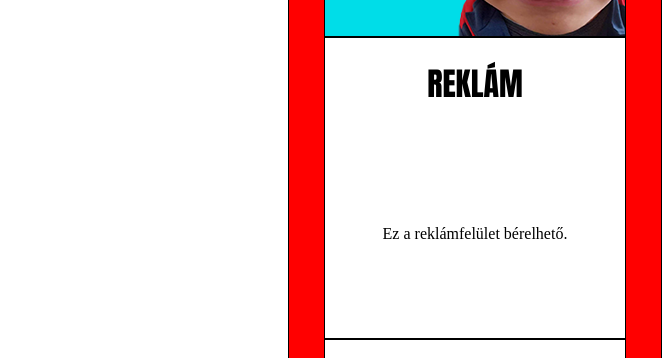
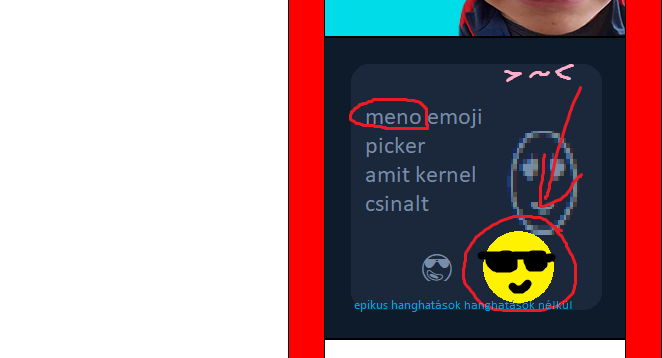
Before and after one commit to kecskeszsoltistvan/Kreativ-Feladat, a plain HTML site: page index.html in a window 1280 px wide. Shown: the part 456-814 px from the top of the page, 618-1280 px from the left. Drawn offline with Linux system fonts and the light colour scheme.

Commit message:
Új hirdetés

```diff
--- a/index.html
+++ b/index.html
@@ -54,10 +54,7 @@
             <a href="https://auerzoltan.github.io/web_tz/" target="_blank"><img src="./HirdetesKepek/ZoliHirdetes.png" alt="Zolika" id="ZoliH"></a>
         </div>
         <div class="hirdetes">
-            <h1 class="hirdetesCim">REKLÁM</h1>
-            <div class="hirdetesTartalom">
-                <p>Ez a reklámfelület bérelhető.</p>
-            </div>
+            <a href="https://emoji.itzkernel.dev/" target="_blank"><img src="./HirdetesKepek/AndrasHirdetes.png" alt="kernel"></a>
         </div>
         <div class="hirdetes">
             <h1 class="hirdetesCim">REKLÁM</h1>
```
Also changed, not shown: HirdetesKepek/AndrasHirdetes.png (added).
